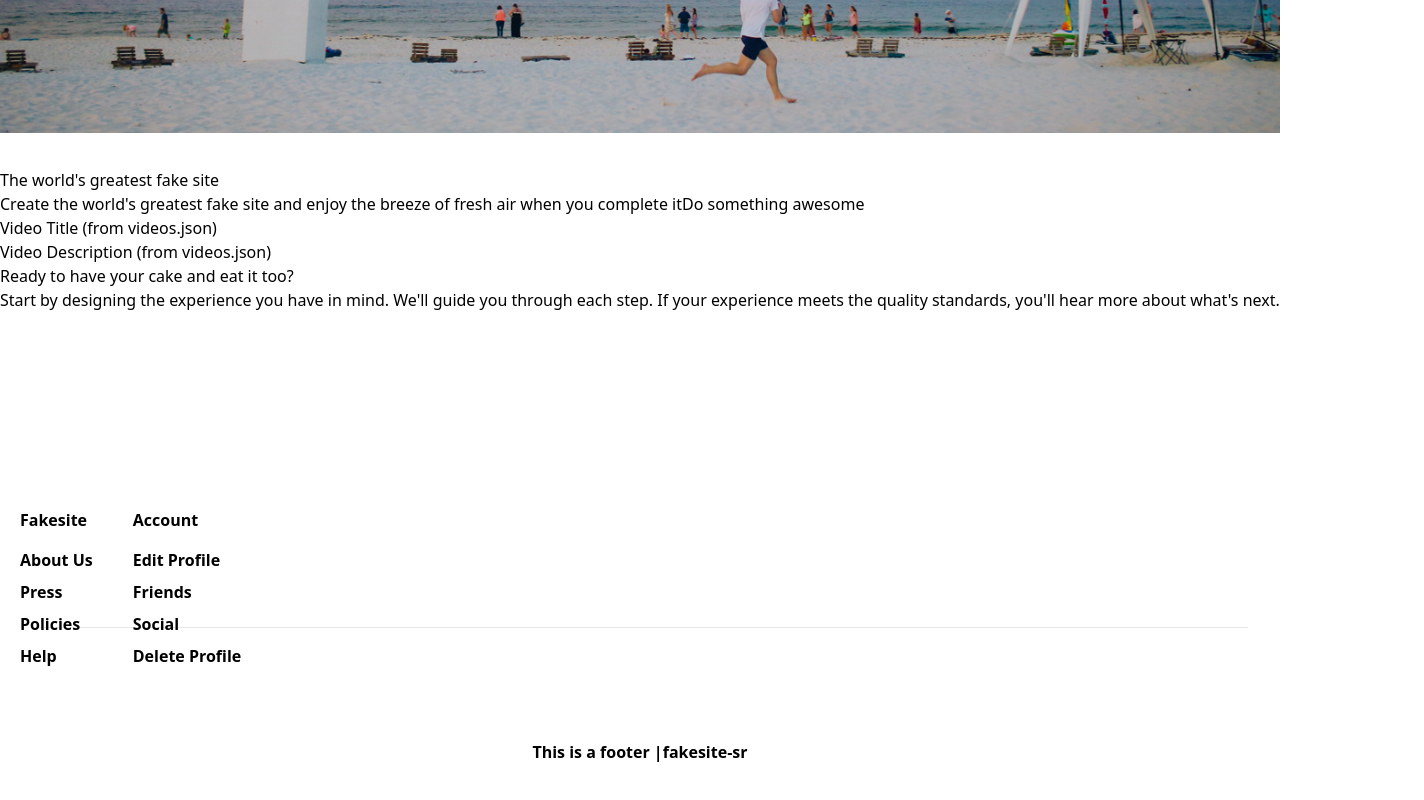
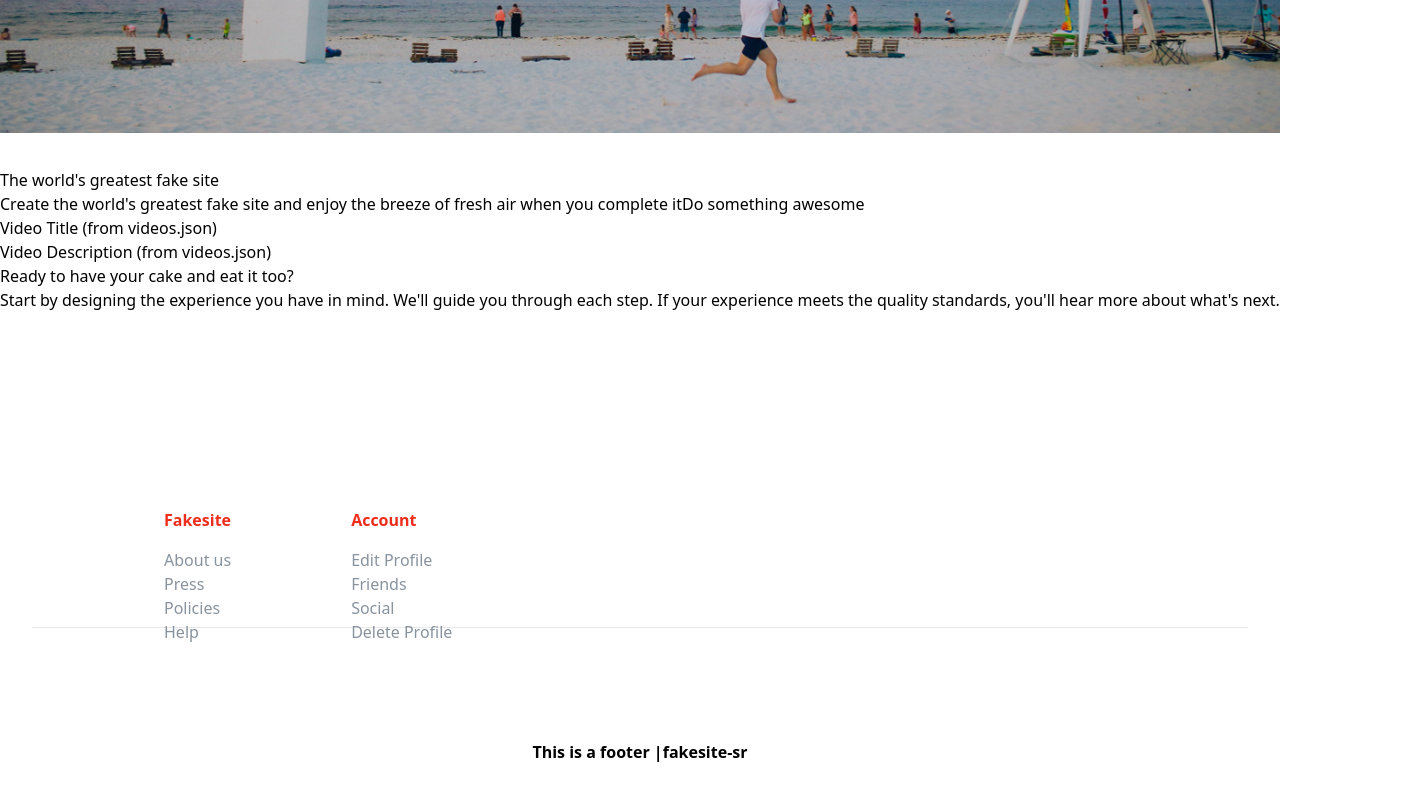
Before and after one commit to dannytszho/fakeSite-sr, a Next.js app: page / in a window 1280 px wide. Shown: the part 314-1114 px from the top of the page, 1424 px wide, since content can reach past the window. Built offline with nearby package versions, Linux system fonts and the light colour scheme.

Commit message:
Refactor and style Footer.tsx

```diff
--- a/components/Footer.tsx
+++ b/components/Footer.tsx
@@ -1,43 +1,55 @@
+import Link from 'next/link'
+import { linksType } from './Nav'
+
+const fakeSiteLinks = [
+    { name: 'About us', link: 'about-us' },
+    { name: 'Press', link: 'press' },
+    { name: 'Policies', link: 'policies' },
+    { name: 'Help', link: 'help' },
+]
+const accountLinks = [
+    { name: 'Edit Profile', link: 'edit-profile' },
+    { name: 'Friends', link: 'friends' },
+    { name: 'Social', link: 'social' },
+    { name: 'Delete Profile', link: 'delete-profile' },
+]
+
 export default function Footer() {
     return (
         <>
-            <div className="bg-gray-50 h-1/3 w-full flex md:flex-row flex-col items-start">
+            <div className="bg-gray-50 h-1/3 w-full flex md:flex-row flex-col items-start mx-10 md:mx-20 lg:mx-36 gap-10 md:gap-20">
                 <div className="p-5">
                     <ul>
-                        <p className="text-gray-800 font-bold text-2xl pb-4">
+                        <p className="text-redish font-bold text-2xl pb-4">
                             Fakesite
                         </p>
-                        <li className="text-gray-500 text-md pb-2 font-semibold hover:text-blue-600 cursor-pointer">
-                            About Us
-                        </li>
-                        <li className="text-gray-500 text-md pb-2 font-semibold hover:text-blue-600 cursor-pointer">
-                            Press
-                        </li>
-                        <li className="text-gray-500 text-md pb-2 font-semibold hover:text-blue-600 cursor-pointer">
-                            Policies
-                        </li>
-                        <li className="text-gray-500 text-md pb-2 font-semibold hover:text-blue-600 cursor-pointer">
-                            Help
-                        </li>
+                        {fakeSiteLinks.map((link: linksType) => (
+                            <li key={link.name}>
+                                <Link
+                                    href={link.link}
+                                    className="text-blueish text-md pb-2 hover:text-blue-600 cursor-pointer"
+                                >
+                                    {link.name}
+                                </Link>
+                            </li>
+                        ))}
                     </ul>
                 </div>
                 <div className="p-5">
                     <ul>
-                        <p className="text-gray-800 font-bold text-2xl pb-4">
+                        <p className="text-redish font-bold text-2xl pb-4">
                             Account
                         </p>
-                        <li className="text-gray-500 text-md pb-2 font-semibold hover:text-blue-600 cursor-pointer">
-                            Edit Profile
-                        </li>
-                        <li className="text-gray-500 text-md pb-2 font-semibold hover:text-blue-600 cursor-pointer">
-                            Friends
-                        </li>
-                        <li className="text-gray-500 text-md pb-2 font-semibold hover:text-blue-600 cursor-pointer">
-                            Social
-                        </li>
-                        <li className="text-gray-500 text-md pb-2 font-semibold hover:text-blue-600 cursor-pointer">
-                            Delete Profile
-                        </li>
+                        {accountLinks.map((link: linksType) => (
+                            <li key={link.name}>
+                                <Link
+                                    href={link.link}
+                                    className="text-blueish text-md pb-2 hover:text-blue-600 cursor-pointer"
+                                >
+                                    {link.name}
+                                </Link>
+                            </li>
+                        ))}
                     </ul>
                 </div>
             </div>
```
